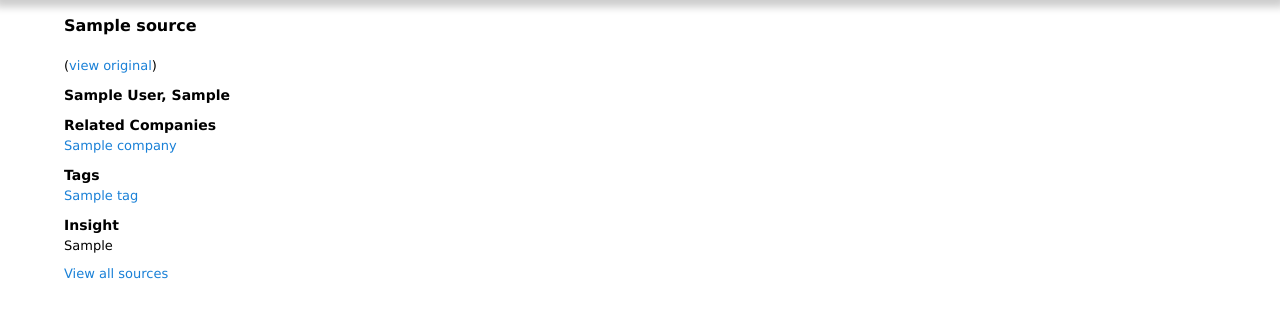
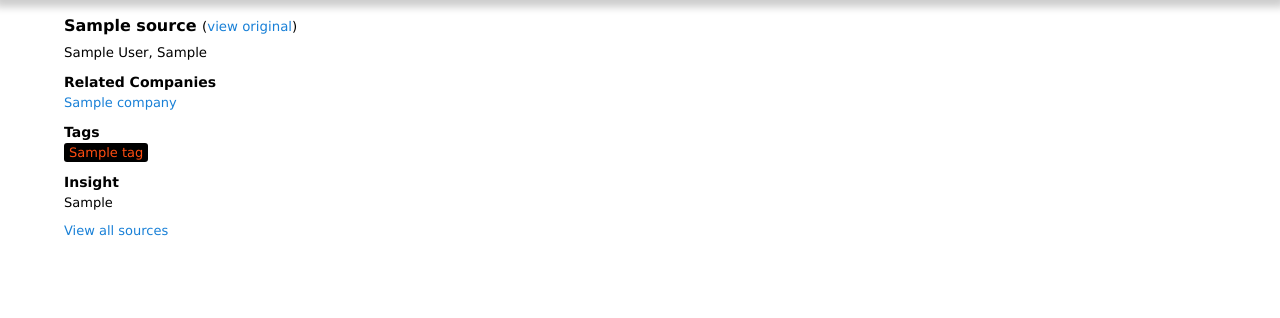
Before and after one commit to tomhaymore/wmr, a Django app: page /source/1/ in a window 1280 px wide. Shown: the part 50-368 px from the top of the page. Run offline with Django 3.2, Linux system fonts and the light colour scheme; a user stored in the database is signed in; tables that the repository leaves empty hold one stand-in row (values such as "Sample post"); parts of the project's set-up code (start-up, migrations or seed data) failed here and were passed over.

Commit message:
update detail page for sources

```diff
--- a/wordnik/market/static/css/main.css
+++ b/wordnik/market/static/css/main.css
@@ -465,7 +465,7 @@ li.sidebarListItem {
 	margin: 5px 0 5px 0;
 }
 
-p.note {
+p.note, span.note {
 	margin: 0;
 	font-size: 10pt;
 	font-weight: normal;
--- a/wordnik/templates/market/source/detail.html
+++ b/wordnik/templates/market/source/detail.html
@@ -6,13 +6,12 @@
 {% endblock %}
 
 {% block pagetitle %}
-	{{s.title}}
+	{{s.title}} <span class="note">(<a href="{{ s.url }}">view original</a>)</span>
 {% endblock %}
 
 {% block content %}
-	<p class="pageSubhead">(<a href="{{ s.url }}">view original</a>)</p>
 	{% if s.author %}
-		<p class="pageSubHead">{{s.author}}, {{s.source}}</p>
+		<p class="note">{{s.author}}, {{s.source}}</p>
 	{% else %}
 		<em>from</em> <p class="pageSubHead">{{s.source}}</p>
 	{% endif %}
@@ -31,7 +30,7 @@
 	{% if s.tags.all %}
 		<ul class="slickListFlat">
 			{% for tag in s.tags.all %}
-				<li class="slickListItem"><a href="/tag/{{ tag.id }}">{{ tag.name }}</a></li>
+				<li class="slickListItem"><a class="tag" href="/tag/{{ tag.id }}">{{ tag.name }}</a></li>
 			{% endfor %}
 		</ul>
 	{% else %}
```
